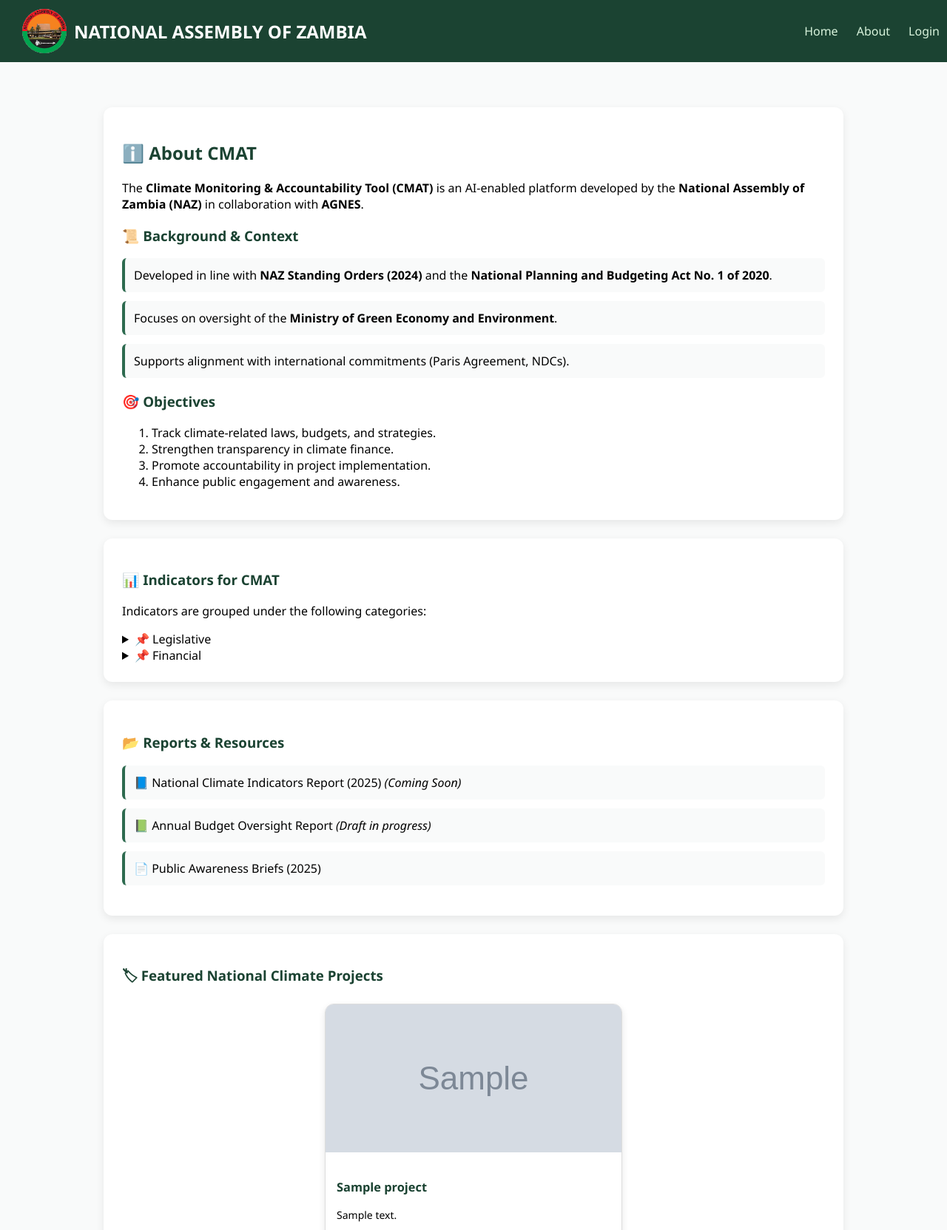
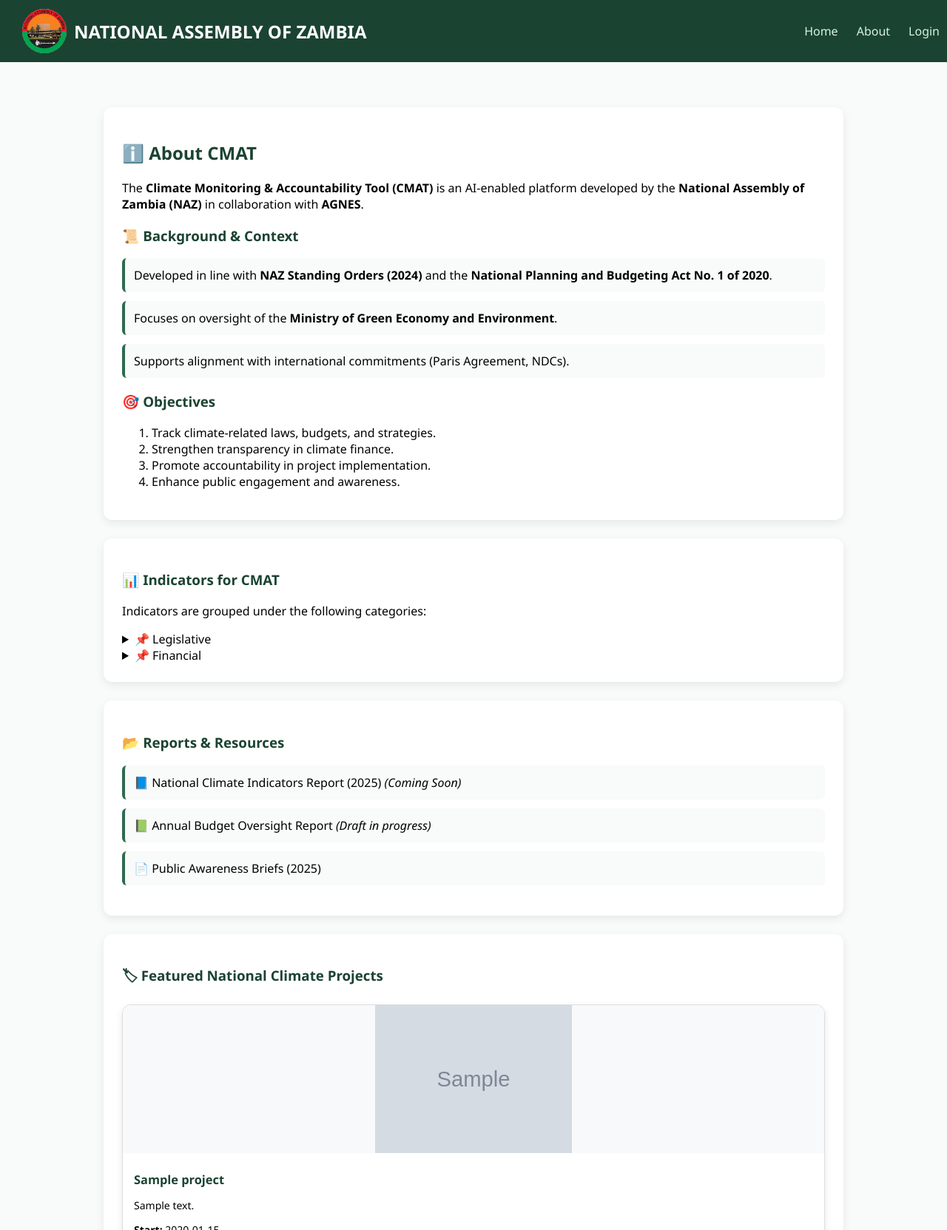
Before and after one commit to nimba005/cmat, a Flask app: page /about in a window 1280 px wide. Shown: the top 1663 px of the page at 74% size. Run offline with Flask 3, Linux system fonts and the light colour scheme; tables that the repository leaves empty hold one stand-in row (values such as "Sample post"); grey boxes marked "Sample" are stand-in pictures; some libraries are stand-ins or nearby versions; grey boxes are pictures that could not be loaded.

Commit message:
Added the layout style

```diff
--- a/static/styles.css
+++ b/static/styles.css
@@ -276,30 +276,46 @@
   background: #40916c;
 }
 
+/* ✅ Featured Projects Grid */
+.projects-container {
+  display: grid;
+  grid-template-columns: repeat(auto-fit, minmax(320px, 1fr)); /* responsive */
+  gap: 25px;
+  margin-top: 20px;
+
+
 .project-card {
-  width: 400px;
+  background: #fff;
   border: 1px solid #ddd;
   border-radius: 12px;
   overflow: hidden;
   box-shadow: 0px 4px 10px rgba(0,0,0,0.1);
-  margin: 15px auto;
-  background: #fff;
+  transition: transform 0.2s ease, box-shadow 0.2s ease;
+  display: flex;
+  flex-direction: column;
 }
 
 .project-img {
   width: 100%;
   height: 200px;
-  object-fit: cover;
+  object-fit: contain;   /* no zoom/crop, keeps full image visible */
+  background: #f8f9fa;   /* fallback background */
 }
-
 .project-details {
   padding: 15px;
   font-size: 14px;
+  flex: 1; /* push map to bottom */
+}
+
+.project-details h3 {
+  margin: 10px 0;
+  color: #1b4332;
 }
 
 .project-map {
   height: 250px;
   width: 100%;
+  border-top: 1px solid #eee;
 }
 
 
```
Also changed, not shown: templates/index.html (+5 -2 lines), static/images/Women-climate-change-Zambia-2.jpg (added).
